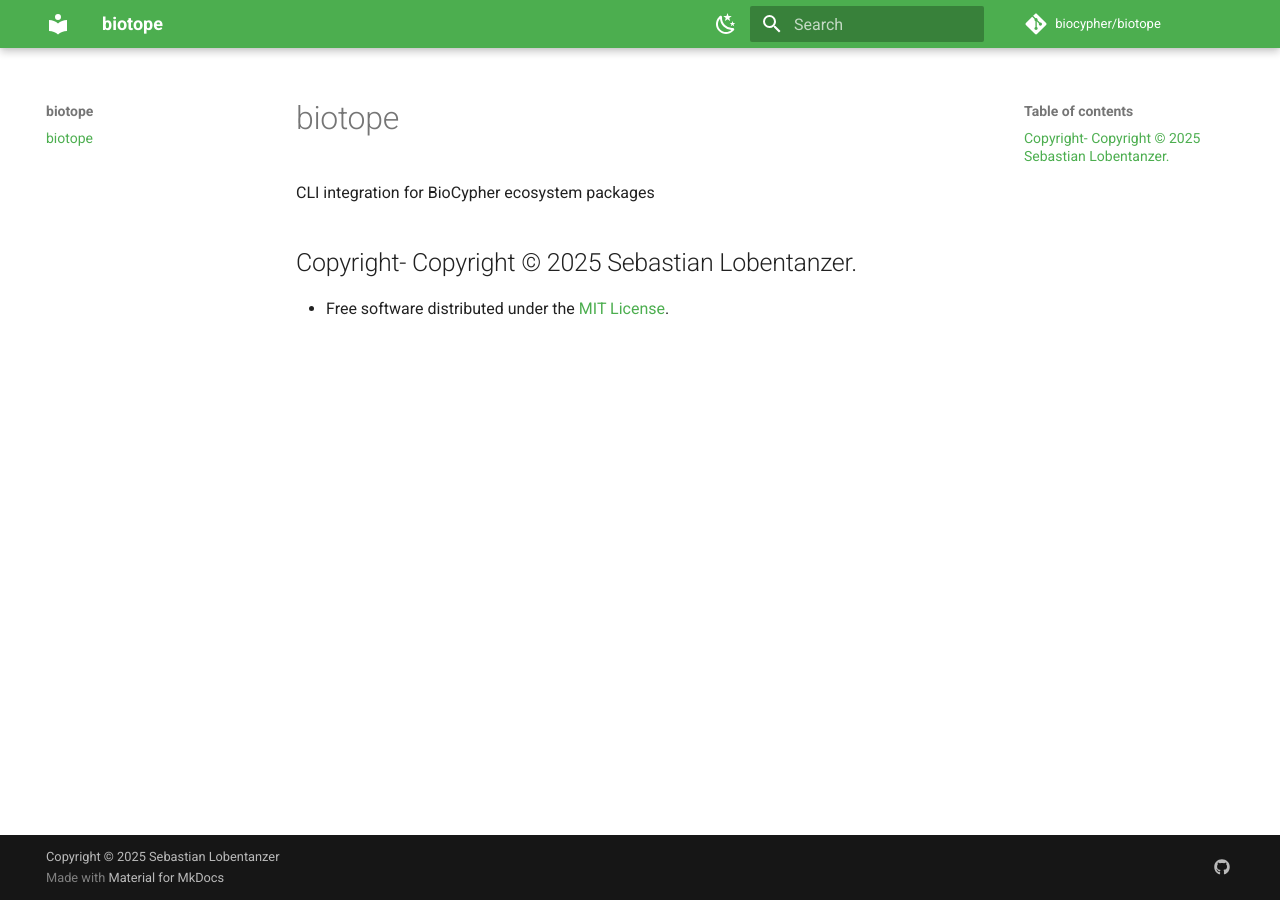
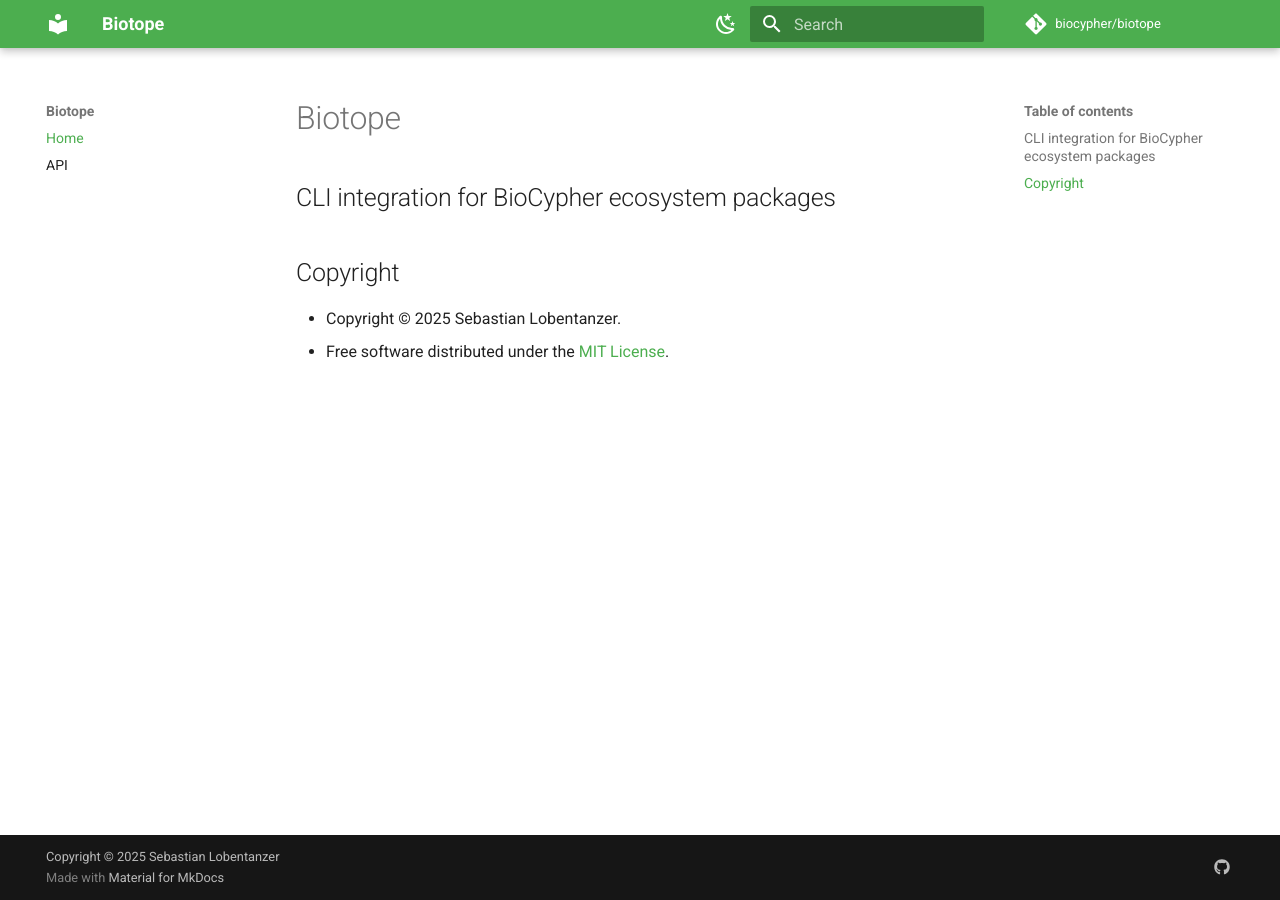
Before and after one commit to heispv/biotope, an MkDocs documentation site: the page built from docs/index.md, in a window 1280 px wide. Built offline with MkDocs 1.6.1 and Material for MkDocs 9.7.7, drawn with Linux system fonts in a browser that asks for light colours; comment, search, counter and statistics services are not loaded.

Commit message:
mkdocs packages and workflow

```diff
--- a/docs/index.md
+++ b/docs/index.md
@@ -1,7 +1,10 @@
-# biotope
+# Biotope
 
-CLI integration for BioCypher ecosystem packages
+## CLI integration for BioCypher ecosystem packages
 
-## Copyright- Copyright © 2025 Sebastian Lobentanzer.
 
+
+## Copyright
+
+- Copyright © 2025 Sebastian Lobentanzer.
 - Free software distributed under the [MIT License](../LICENSE).
--- a/mkdocs.yml
+++ b/mkdocs.yml
@@ -1,5 +1,5 @@
-site_name: biotope
-site_description: CLI integration for BioCypher ecosystem packages
+site_name: Biotope
+site_description: Biotope - CLI integration for BioCypher ecosystem packages
 site_author: Sebastian Lobentanzer
 site_url: https://biotope.readthedocs.io/
 
@@ -36,6 +36,10 @@ theme:
         icon: material/weather-sunny
         name: Switch to light mode
 
+nav:
+  - Home: index.md
+  - API: api/index.md
+
 plugins:
   - search
   - mkdocstrings:
@@ -48,7 +52,6 @@ plugins:
             show_if_no_docstring: true
             show_signature_annotations: true
       default_handler: python
-  - awesome-pages
 
 extra:
   social:
--- a/pyproject.toml
+++ b/pyproject.toml
@@ -46,6 +46,9 @@ mlcroissant = "^1.0.13"
 pre-commit = "^4.1.0"
 pytest = "^8.3.4"
 bump2version = "^1.0.1"
+mkdocs-material = "^9.6.13"
+mike = "^2.1.3"
+mkdocstrings-python = "^1.16.10"
 
 [tool.poetry.group.chat]
 optional = true
```
Also changed, not shown: 2 other files.
